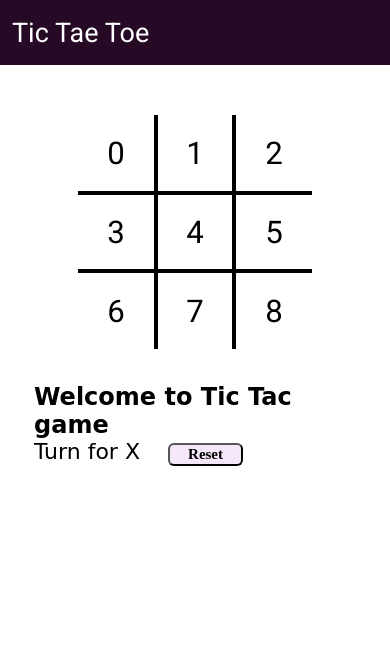
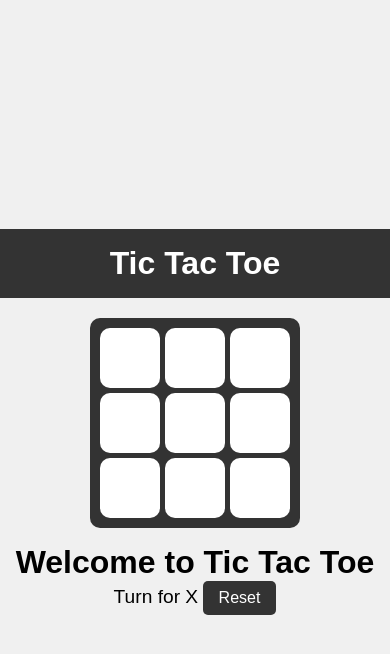
Before and after one commit to anoint7483/tic-tac-toe, a plain HTML site: page index.html in a window 390 px wide. Both pictures are taken after a click on the button "Reset". Drawn offline with Linux system fonts and the light colour scheme; a web font is replaced by a local one.

Commit message:
game is almost completed

```diff
--- a/index.html
+++ b/index.html
@@ -10,13 +10,12 @@
   <body>
     <nav>
       <ul>
-        <li>Tic Tae Toe</li>
+        <li>Tic Tac Toe</li>
       </ul>
     </nav>
 
     <div class="gameContainer">
-        <div class="container">
-          <div class="line"></div>
+      <div class="container">
         <div class="box bt-0 bl-0"><span class="boxtext">0</span></div>
         <div class="box bt-0"><span class="boxtext">1</span></div>
         <div class="box bt-0 br-0"><span class="boxtext">2</span></div>
@@ -27,17 +26,16 @@
         <div class="box bb-0"><span class="boxtext">7</span></div>
         <div class="box bb-0 br-0"><span class="boxtext">8</span></div>
       </div>
+
       <div class="gameInfo">
-        <h1>Welcome to Tic Tac game</h1>
+        <h1>Welcome to Tic Tac Toe</h1>
         <div>
           <span class="info">Turn for X</span>
           <button id="reset">Reset</button>
         </div>
-        <div class="imgbox">
-          <img src="excited.gif" alt="" />
-        </div>
       </div>
     </div>
-    <script src="script1.js"></script>
+
+    <script src="script.js"></script>
   </body>
 </html>
--- a/script.js
+++ b/script.js
@@ -1,19 +1,20 @@
-console.log("Welcome to Tic Tac Toe")
-let music = new Audio("music.mp3")
-let audioTurn = new Audio("ting.mp3")
-let gameover = new Audio("gameover.mp3")
-let turn = "X"
-let isgameover = false;
+console.log("Welcome to Tic Tac Toe");
+
+let music = new Audio("music.mp3");
+let audioTurn = new Audio("ting.mp3");
+let gameover = new Audio("gameover.mp3");
+let turn = "X";
+let isGameOver = false;
 
 // Function to change the turn
-const changeTurn = ()=>{
-    return turn === "X"? "0": "X"
-}
+const changeTurn = () => {
+  return turn === "X" ? "0" : "X";
+};
 
 // Function to check for a win
-const checkWin = ()=>{
-    let boxtext = document.getElementsByClassName('boxtext');
-    let wins = [
+const checkWin = () => {
+  const boxtext = document.getElementsByClassName("boxtext");
+  const wins = [
     [0, 1, 2, 5, 5, 0],
     [3, 4, 5, 5, 15, 0],
     [6, 7, 8, 5, 25, 0],
@@ -22,45 +23,63 @@ const checkWin = ()=>{
     [2, 5, 8, 15, 15, 90],
     [0, 4, 8, 5, 15, 45],
     [2, 4, 6, 5, 15, 135],
-    ]
-    wins.forEach(e =>{
-        if((boxtext[e[0]].innerText === boxtext[e[1]].innerText) && (boxtext[e[2]].innerText === boxtext[e[1]].innerText) && (boxtext[e[0]].innerText !== "") ){
-            document.querySelector('.info').innerText = boxtext[e[0]].innerText + " Won"
-            isgameover = true
-            document.querySelector('.imgbox').getElementsByTagName('img')[0].style.width = "200px";
-            document.querySelector(".line").style.transform = `translate(${e[3]}vw, ${e[4]}vw) rotate(${e[5]}deg)`
+  ];
+
+  wins.forEach((e) => {
+    if (
+      boxtext[e[0]].innerText === boxtext[e[1]].innerText &&
+      boxtext[e[1]].innerText === boxtext[e[2]].innerText &&
+      boxtext[e[0]].innerText !== ""
+    ) {
+      document.querySelector(".info").innerText =
+        boxtext[e[0]].innerText + " Won!";
+      isGameOver = true;
+      gameover.play(); // Play game over sound when a player wins
+
+      // Show winning line with animation
+      document.querySelector(".line").style.transform = `translate(${e[3]}vw, ${e[4]}vw) rotate(${e[5]}deg)`;
       document.querySelector(".line").style.width = "20vw";
+
+      // Show winning image
+      document.querySelector(".imgbox img").style.width = "200px";
     }
-    })
-}
+  });
+};
 
-// Game Logic
-// music.play()
-let boxes = document.getElementsByClassName("box");
-Array.from(boxes).forEach(element =>{
-    let boxtext = element.querySelector('.boxtext');
-    element.addEventListener('click', ()=>{
-        if(boxtext.innerText === ''){
+// Game logic
+const boxes = document.getElementsByClassName("box");
+Array.from(boxes).forEach((element) => {
+  const boxtext = element.querySelector(".boxtext");
+
+  element.addEventListener("click", () => {
+    if (!isGameOver && boxtext.innerText === "") {
       boxtext.innerText = turn;
+      audioTurn.play(); // Play turn sound
+      checkWin();
+
+      // If game is not over, continue the game
+      if (!isGameOver) {
         turn = changeTurn();
-            audioTurn.play();
-            checkWin();
-            if (!isgameover){
-                document.getElementsByClassName("info")[0].innerText  = "Turn for " + turn;
+        document.querySelector(".info").innerText = "Turn for " + turn;
       }
     }
-    })
-})
+  });
+});
 
-// Add onclick listener to reset button
-reset.addEventListener('click', ()=>{
-    let boxtexts = document.querySelectorAll('.boxtext');
-    Array.from(boxtexts).forEach(element => {
-        element.innerText = ""
+// Reset game
+document.getElementById("reset").addEventListener("click", () => {
+  const boxtexts = document.querySelectorAll(".boxtext");
+  Array.from(boxtexts).forEach((element) => {
+    element.innerText = "";
   });
+
+  // Reset game state
   turn = "X";
-    isgameover = false
+  isGameOver = false;
   document.querySelector(".line").style.width = "0vw";
-    document.getElementsByClassName("info")[0].innerText  = "Turn for " + turn;
-    document.querySelector('.imgbox').getElementsByTagName('img')[0].style.width = "0px"
-})
+  document.querySelector(".info").innerText = "Turn for " + turn;
+  document.querySelector(".imgbox img").style.width = "0px"; // Hide winning image
+
+  // Reset sound effect (optional, play background music again)
+  music.play();
+});
--- a/script1.js
+++ /dev/null
@@ -1,45 +0,0 @@
-console.log("Welcome to tic tac toe game")
-let music = new Audio("music.mp3")
-let audioTurn = new Audio("ting.mp3")
-let gameover = new Audio("gameover.mp3")
-let turn = "X"
-
-// Function to change the turn
-const changeTurn = () => {
-    return turn === "X" ? "0" : "X"
-}
-
-// Function to check for a win
-const checkWin = () => {
-    let boxtexts = document.getElementsByClassName('boxtext');
-    let wins = [
-        [0, 1, 2],
-        [3, 4, 5],
-        [6, 7, 8],
-        [0, 3, 6],
-        [1, 4, 7],
-        [2, 5, 8],
-        [0, 4, 8],
-        [2, 4, 6],
-    ]
-    wins.forEach(e =>{
-if((boxtext[e[0]].innerText === boxtext[e[1]].innerText) && (boxtext[e[2]].innerText === boxtext[e[1]].innerText))
-    })
-
-
-}
-
-// Game Logic
-let boxes = document.getElementsByClassName("box");
-Array.from(boxes).forEach(element => {
-    let boxtext = element.querySelector('.boxtext')
-    element.addEventListener('click', () => {
-        if (boxtext.innerText === '') {
-            boxtext.innerText = turn;
-            turn = changeTurn();
-            audioTurn.play();
-            checkWin();
-            document.getElementsByClassName('info')[0].innerText = "Turn for" + turn;
-        }
-    })
-})
--- a/style.css
+++ b/style.css
@@ -1,118 +1,114 @@
-@import url('https://fonts.googleapis.com/css2?family=Baloo+Bhaina+2&family=Roboto&display=swap');
-*{
+* {
     margin: 0;
     padding: 0;
+    box-sizing: border-box;
   }
 
-nav{
-    background-color: rgb(37, 9, 37);
-    color: white;
-    height: 65px;
-    font-size: 27px;
+  body {
+    font-family: 'Arial', sans-serif;
+    background-color: #f0f0f0;
     display: flex;
+    flex-direction: column;
     align-items: center;
-    padding: 0 12px;
-    font-family: 'Roboto', sans-serif;
+    justify-content: center;
+    min-height: 100vh;
   }
 
-nav ul{
+  nav {
+    background-color: #333;
+    width: 100%;
+    padding: 1rem 0;
+    color: #fff;
+    text-align: center;
+  }
+
+  nav ul {
     list-style-type: none;
   }
 
-.gameContainer{
-    display: flex;
-    justify-content: center;
-    margin-top: 50px;
+  nav li {
+    font-size: 2rem;
+    font-weight: bold;
   }
 
-.container{
-    display: grid;
-    grid-template-rows: repeat(3, 10vw);
-    grid-template-columns: repeat(3, 10vw);
-    font-family: 'Roboto', sans-serif;
-    position: relative;
+  .gameContainer {
+    display: flex;
+    flex-direction: column;
+    align-items: center;
+    gap: 1rem;
+    margin-top: 20px;
   }
 
-.box{
-    border: 2px solid black;
-    font-size: 8vw;
+  .container {
+    display: grid;
+    grid-template-columns: repeat(3, 100px);
+    grid-template-rows: repeat(3, 100px);
+    gap: 5px;
+    background-color: #333;
+    padding: 10px;
+    border-radius: 10px;
+  }
+
+  .box {
+    display: flex;
+    align-items: center;
+    justify-content: center;
+    background-color: #fff;
+    border-radius: 10px;
+    font-size: 2rem;
+    font-weight: bold;
     cursor: pointer;
+    transition: background-color 0.3s;
+  }
+
+  .box:hover {
+    background-color: #ddd;
+  }
+
+  .boxtext {
+    font-size: 2rem;
+  }
+
+  .gameInfo {
     display: flex;
-    justify-content: center;
+    flex-direction: column;
     align-items: center;
   }
 
-.box:hover{
-    background-color: rgb(242, 234, 250);
+  .info {
+    font-size: 1.5rem;
+    margin-bottom: 1rem;
   }
 
-.info {
-    font-size: 22px;
+  button#reset {
+    padding: 0.5rem 1rem;
+    font-size: 1rem;
+    background-color: #333;
+    color: #fff;
+    border: none;
+    border-radius: 5px;
+    cursor: pointer;
+    transition: background-color 0.3s;
   }
 
-.gameInfo{
-    padding: 0 34px;
-    font-family: 'Baloo Bhaina 2', cursive;
+  button#reset:hover {
+    background-color: #555;
   }
 
-.gameInfo h1{
-    font-size: 2.5rem;
+  .imgbox img {
+    width: 150px;
+    margin-top: 1rem;
   }
 
-.imgbox img{
-    width: 0;
-    transition: width 1s ease-in-out;
+  @media (max-width: 600px) {
+    .container {
+      grid-template-columns: repeat(3, 60px);
+      grid-template-rows: repeat(3, 60px);
     }
-
-.br-0{
-    border-right: 0;
-}
-
-.bl-0{
-    border-left: 0;
-}
-
-.bt-0{
-    border-top: 0;
-}
-
-.bb-0{
-    border-bottom: 0;
-}
-
-#reset {
-    margin: 0 23px;
-    padding: 1px 18px;
-    background: #f3e7f9;
-    border-radius: 6px;
-    cursor: pointer;
-    font-family: 'Baloo Bhaina 2';
-    font-size: 15px;
-    font-weight: bolder;
-}
-
-.line{
-    background-color: black;
-    height: 3px;
-    width: 0;
-    position: absolute;
-    background-color: #911d91;
-    transition: width 1s ease-in-out;
-}
-
-@media screen and (max-width: 950px)
-{
-    .gameContainer{
-        flex-wrap: wrap;
-    }
-    .gameInfo{
-        margin-top: 34px;
-    }
-    .gameInfo h1{
+    .box {
       font-size: 1.5rem;
     }
-    .container {
-        grid-template-rows: repeat(3, 20vw);
-        grid-template-columns: repeat(3, 20vw);
+    .info {
+      font-size: 1.2rem;
     }
   }
```
Lines whose indentation alone changed are shown as unchanged.
